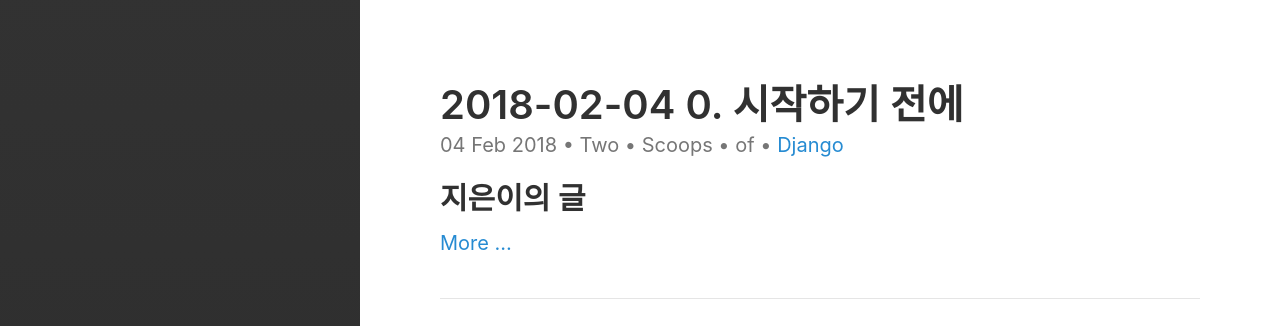
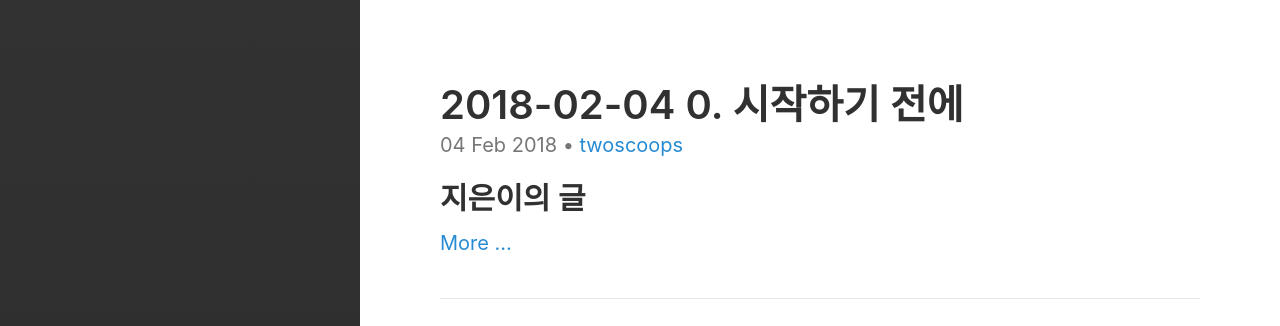
Before and after one commit to Chrisaor/chrisaor.github.com, a Jekyll site: the page built from index.html, in a window 1280 px wide. Shown: the top 326 px of the page. Built offline with Jekyll 4.4.1, drawn with Linux system fonts in a browser that asks for light colours; the list of posts is cut into pages by our own code; some of the changed text lies outside the part shown.

Commit message:
category update

```diff
--- a/_posts/Two Scoop Of Django/2018-02-04-chapter0.md
+++ b/_posts/Two Scoop Of Django/2018-02-04-chapter0.md
@@ -2,7 +2,7 @@
 layout: post
 title:  "2018-02-04 0. 시작하기 전에"
 date:   2018-02-04 11:30:00 +0900
-categories: Two Scoops of Django
+categories: twoscoops
 ---
 
 ## 지은이의 글
--- a/category/TwoSchoopsOfDjango.md
+++ /dev/null
@@ -1,5 +0,0 @@
----
-layout: category
-title: Two Scoops Of Django
----
-<h2>Two Scoops Of Django Study</h2>
--- /dev/null
+++ b/category/Twoscoops.md
@@ -0,0 +1,6 @@
+---
+layout: category
+title: Two Scoops of Django
+category : twoscoops
+---
+<h2>Two Scoops Of Django Study</h2>
```
